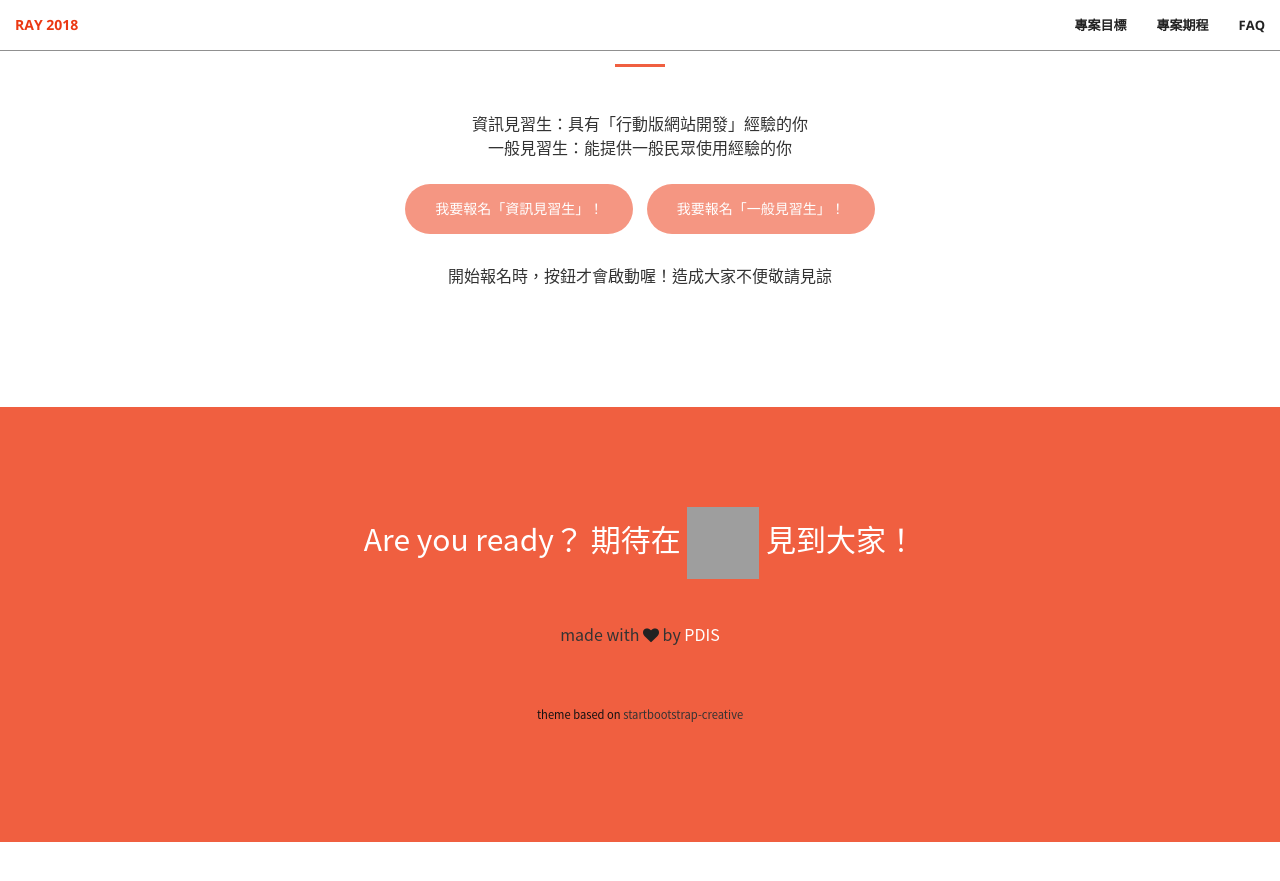
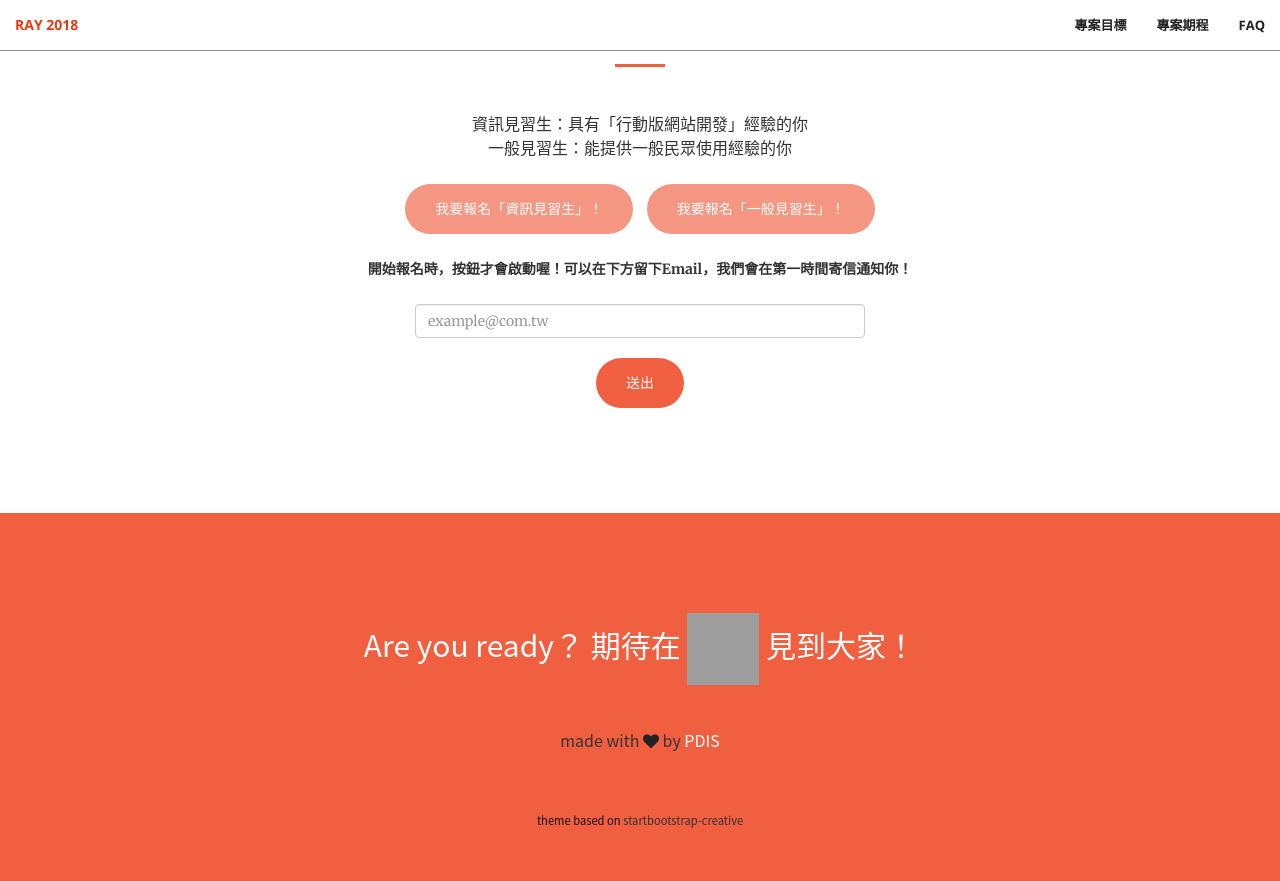
Before and after one commit to PDIS/ray2018, a Jekyll site: the page built from docs/index.html, in a window 1280 px wide and 900 px high, scrolled down 4491 px. Shown: the top 881 px of the window. Built offline with Jekyll 4.4.1, drawn with Linux system fonts in a browser that asks for light colours; before the commit the page ends 5333 px from its top, so only the background shows below that; grey boxes are pictures that could not be loaded.

Commit message:
add subscribe

```diff
--- a/docs/_includes/call-to-action.html
+++ b/docs/_includes/call-to-action.html
@@ -12,7 +12,25 @@
                 <a class="btn btn-primary btn-xl" disabled>我要報名「資訊見習生」！</a>
                 <a class="btn btn-primary btn-xl" disabled>我要報名「一般見習生」！</a>
 
-                <p><br>開始報名時，按鈕才會啟動喔！造成大家不便敬請見諒</p>
+                <br>
+                <br>
+
+                <form action="https://docs.google.com/forms/d/e/1FAIpQLScd0kwvJmeSrUZ4VjhiKbdNzEyzvTlARdhM8Ga_Ug-3vR7RJA/formResponse?embedded=true"
+                    target="_self" method="POST" id="mG61Hd">
+                    <div class="form-group">
+                        <label for="usr">開始報名時，按鈕才會啟動喔！可以在下方留下Email，我們會在第一時間寄信通知你！</label>
+                        <br>
+                        <br>
+                        <input class="form-control" placeholder="example@com.tw" type="email" style="display: initial; width: 60%;" jsname="YPqjbf" autocomplete="email" tabindex="0"
+                            aria-label="你的電子郵件" name="emailAddress" value="" required="" dir="auto" data-initial-dir="auto" data-initial-value="">
+                    </div>
+                    <input type="hidden" name="fvv" value="1">
+                    <input type="hidden" name="draftResponse" value="[null,null,&quot;-5846906434428823126&quot;]
+                    ">
+                    <input type="hidden" name="pageHistory" value="0">
+                    <input type="hidden" name="fbzx" value="-5846906434428823126">
+                    <input type="submit" class="btn btn-primary btn-xl" value="送出">
+                </form>
             </div>
         </div>
         <a class="edit text-center text-faded" href="{{site.github.repository_url}}/edit/master/docs/_includes/call-to-action.html">
```
